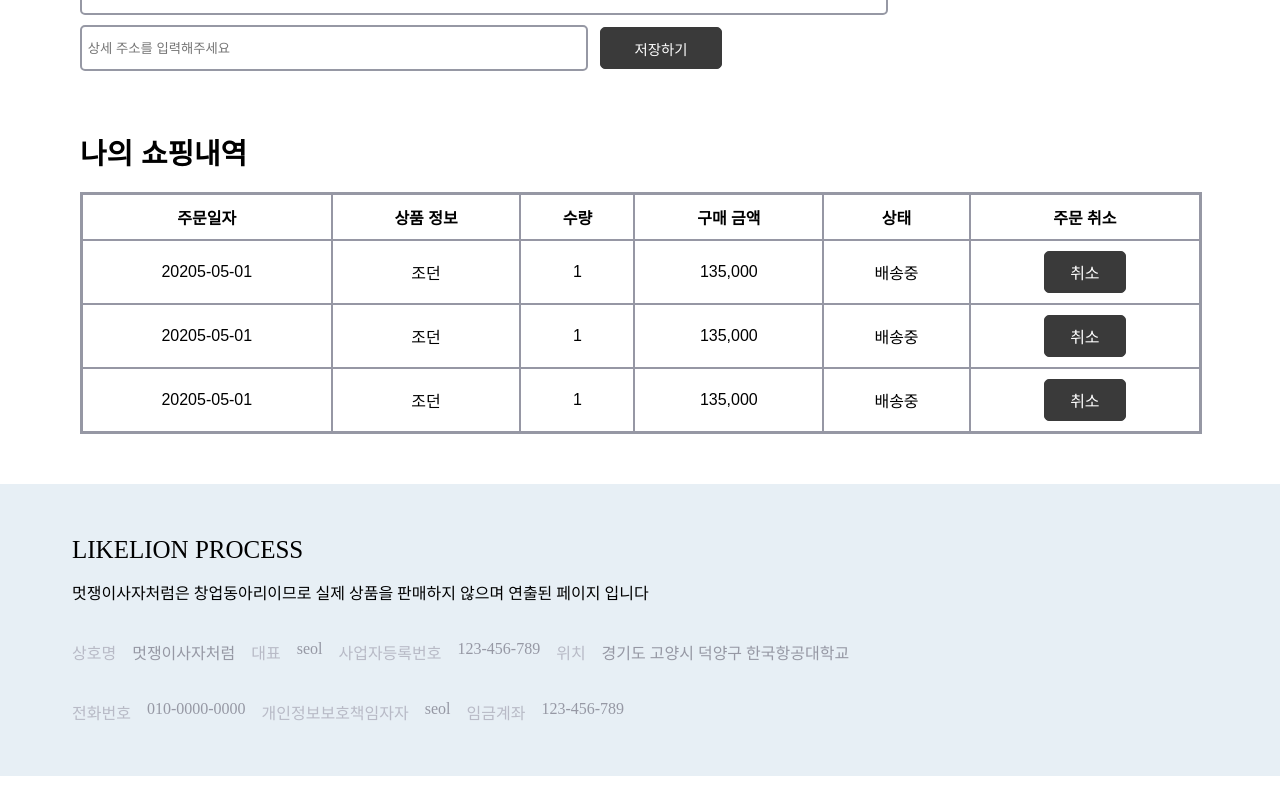
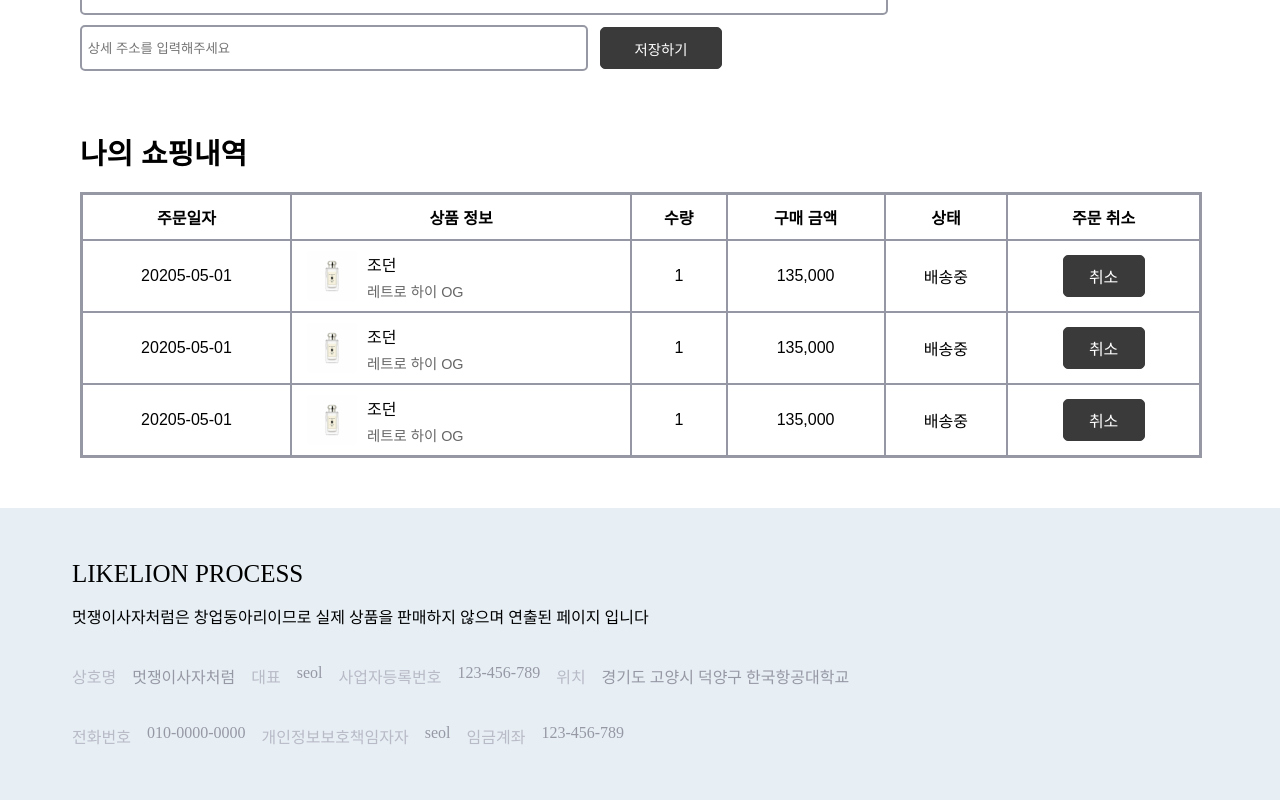
Before and after one commit to Likelion-13th/seol-frontend, a React (Create React App) app: page /mypage in a window 1280 px wide. Shown: the part 806-1606 px from the top of the page. Before the commit the page ends 1582 px from the top, so only its background shows below. Built offline with nearby package versions, Linux system fonts and the light colour scheme; a web font is replaced by a local one.

Commit message:
20250506

```diff
--- a/src/pages/Mypage/History.js
+++ b/src/pages/Mypage/History.js
@@ -1,6 +1,4 @@
 import React from 'react';
-
-
 
 const History =() =>{
     const oncancel =() => {
@@ -21,7 +19,15 @@ const History =() =>{
                 </thead>
                 <tbody>
                     <td>20205-05-01</td>
-                    <td>조던</td>
+                    <td>
+                        <div className='product-info'>
+                            <img src="/img/historyimg.jpg" alt="조던" className='product-image' />
+                            <div className='product-text'>
+                                조던
+                                <div className='history-subtitle'>레트로 하이 OG</div>
+                            </div>
+                        </div>
+                    </td>
                     <td>1</td>
                     <td>135,000</td>
                     <td>배송중</td>
@@ -29,13 +35,20 @@ const History =() =>{
                         <div className='history-cancel'>
                         <div className='history-cancel-button'
                         onClick={oncancel}>취소</div>
-
                         </div>
-                        </td>
+                    </td>
                 </tbody>
                 <tbody>
                     <td>20205-05-01</td>
-                    <td>조던</td>
+                    <td>
+                        <div className='product-info'>
+                            <img src="/img/historyimg.jpg" alt="조던" className='product-image' />
+                            <div className='product-text'>
+                                조던
+                                <div className='history-subtitle'>레트로 하이 OG</div>
+                            </div>
+                        </div>
+                    </td>
                     <td>1</td>
                     <td>135,000</td>
                     <td>배송중</td>
@@ -43,13 +56,20 @@ const History =() =>{
                         <div className='history-cancel'>
                         <div className='history-cancel-button'
                         onClick={oncancel}>취소</div>
-
                         </div>
-                        </td>
+                    </td>
                 </tbody>
                 <tbody>
                     <td>20205-05-01</td>
-                    <td>조던</td>
+                    <td>
+                        <div className='product-info'>
+                            <img src="/img/historyimg.jpg" alt="조던" className='product-image' />
+                            <div className='product-text'>
+                                조던
+                                <div className='history-subtitle'>레트로 하이 OG</div>
+                            </div>
+                        </div>
+                    </td>
                     <td>1</td>
                     <td>135,000</td>
                     <td>배송중</td>
@@ -57,9 +77,8 @@ const History =() =>{
                         <div className='history-cancel'>
                         <div className='history-cancel-button'
                         onClick={oncancel}>취소</div>
-
                         </div>
-                        </td>
+                    </td>
                 </tbody>
             </table>
        </div>
--- a/src/styles/Mypage.css
+++ b/src/styles/Mypage.css
@@ -1,4 +1,4 @@
-.page-container{
+.page-container {
     height: 100%;
     display: flex;
     flex-direction: column;
@@ -7,16 +7,16 @@
     margin: 50px 80px;
     font-family: 'NanumMyeingjo', sans-serif;
 }
-.profile-container{
+.profile-container {
     width: 100%;
     display: flex;
     justify-content: space-between;
     margin-top: 20px;
     padding: 50px 0px;
     border-top: 1px solid #9698A4;
-    border-bottom: 1px solid #9698
+    border-bottom: 1px solid #9698A4;
 }
-.profile-section{
+.profile-section {
     width: 33%;
     height: 80px;
     display: flex;
@@ -27,43 +27,43 @@
     font-weight: 400;
     border-left: 1px solid #9698A4;
 }
-.profile-section:first-child{
-    border:none;
+.profile-section:first-child {
+    border: none;
 }
-.profile-name{
+.profile-name {
     display: flex;
     align-items: center;
     font-size: 2rem;
     height: 40px;
 }
-.profile-realname{
+.profile-realname {
     font-weight: 600;
 }
-.profile-stat-label{
+.profile-stat-label {
     display: flex;
     align-items: center;
     height: 40px;
 }
-.profile-stat-value{
+.profile-stat-value {
     font-weight: 600;
 }
-.address-container-wrap{
+.address-container-wrap {
     width: 100%;
     display: flex;
     flex-direction: column;
     margin-top: 50px;
 }
-.address-title{
+.address-title {
     font-size: 1.8rem;
     font-weight: 600;
     margin-bottom: 10px; /* 타이틀과 첫 번째 섹션 간 간격 조정 */
 }
-.address-container{
+.address-container {
     width: 100%;
     display: flex;
     flex-direction: column; /* 세로 배치 */
 }
-.address-section{
+.address-section {
     width: 100%;
     display: flex;
     align-items: center;
@@ -94,7 +94,9 @@
     width: 500px;
     margin-right: 10px; /* 상세 주소와 저장 버튼 간 간격 */
 }
-.address-post-input, .address-input-base, .address-input-detail {
+.address-post-input,
+.address-input-base,
+.address-input-detail {
     width: 100%;
     height: 40px;
     border: 2px solid #9698A4;
@@ -114,40 +116,40 @@
     cursor: pointer;
     font-size: 0.9rem;
 }
-.history-container-wrap{
+.history-container-wrap {
     width: 100%;
     display: flex;
     flex-direction: column;
     margin-top: 50px;
 }
-.history-title{
+.history-title {
     font-size: 1.8rem;
     font-weight: 600;
     margin-bottom: 20px;
 }
-.history-container{
+.history-container {
     width: 100%;
     border: 1px solid #9698A4;
 }
-.history-table{
+.history-table {
     width: 100%;
     border: 1px solid #9698A4;
 }
-.history-table th{
+.history-table th {
     border: 1px solid #9697A4;
     font-weight: 600;
 }
-.history-table td{
+.history-table td {
     text-align: center;
     border: 1px solid #9697A4;
 }
-.history-cancel{
+.history-cancel {
     width: 100%;
     display: flex;
     justify-content: center;
 }
-.history-cancel-button{
-    width:80px;
+.history-cancel-button {
+    width: 80px;
     height: 40px;
     display: flex;
     justify-content: center;
@@ -158,22 +160,46 @@
     color: white;
     cursor: pointer;
 }
-.status-container-wrap{
+.history-subtitle {
+    font-size: 0.9rem;
+    color: #666;
+    margin-top: 4px;
+    text-align: left;
+}
+.product-info {
+    display: flex;
+    align-items: center;
+    justify-content: flex-start;
+    gap: 10px;
+    padding-left: 5px;
+}
+.product-image {
+    width: 50px;
+    height: 50px;
+    object-fit: cover;
+    border-radius: 5px;
+}
+.product-text {
+    display: flex;
+    flex-direction: column;
+    align-items: flex-start;
+}
+.status-container-wrap {
     width: 100%;
     display: flex;
     flex-direction: column;
     margin-top: 50px;
 }
-.status-container{
+.status-container {
     width: 100%;
     display: flex;
     justify-content: space-between;
     margin-top: 20px;
     padding: 50px 0px;
     border-top: 1px solid #9698A4;
-    border-bottom: 1px solid #9698
+    border-bottom: 1px solid #9698A4;
 }
-.status-section{
+.status-section {
     width: 33%;
     height: 80px;
     display: flex;
@@ -184,18 +210,18 @@
     font-weight: 400;
     border-left: 1px solid #9698A4;
 }
-.status-section:first-child{
-    border:none;
+.status-section:first-child {
+    border: none;
 }
-.status-stat-label{
+.status-stat-label {
     display: flex;
     align-items: center;
     height: 40px;
 }
-.status-stat-value{
+.status-stat-value {
     font-weight: 600;
 }
-.status-title{
+.status-title {
     font-size: 1.8rem;
     font-weight: 600;
     margin-bottom: 10px; /* 타이틀과 첫 번째 섹션 간 간격 조정 */
```
Also changed, not shown: public/img/historyimg.jpg (added).
